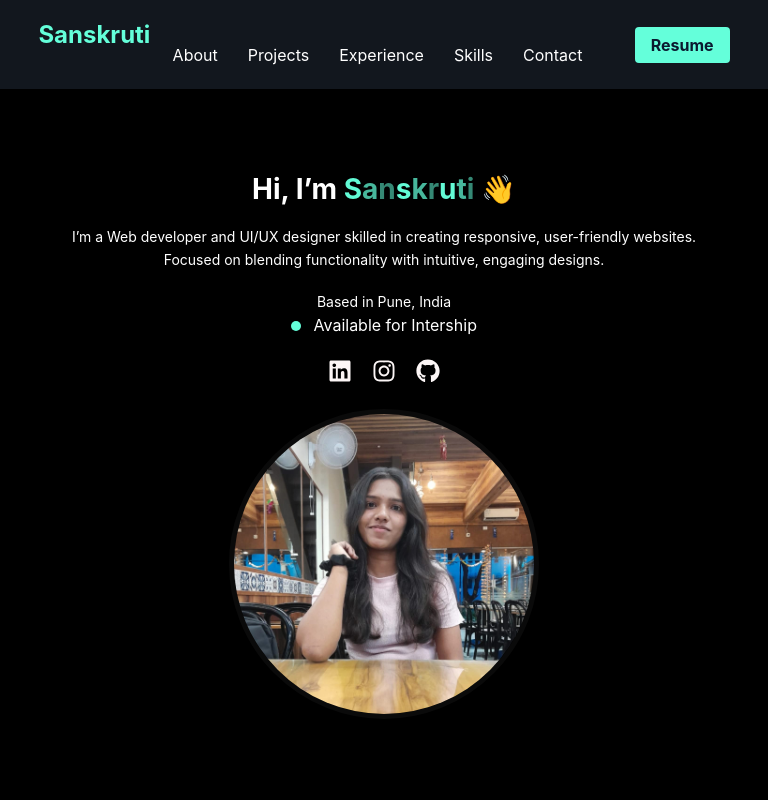
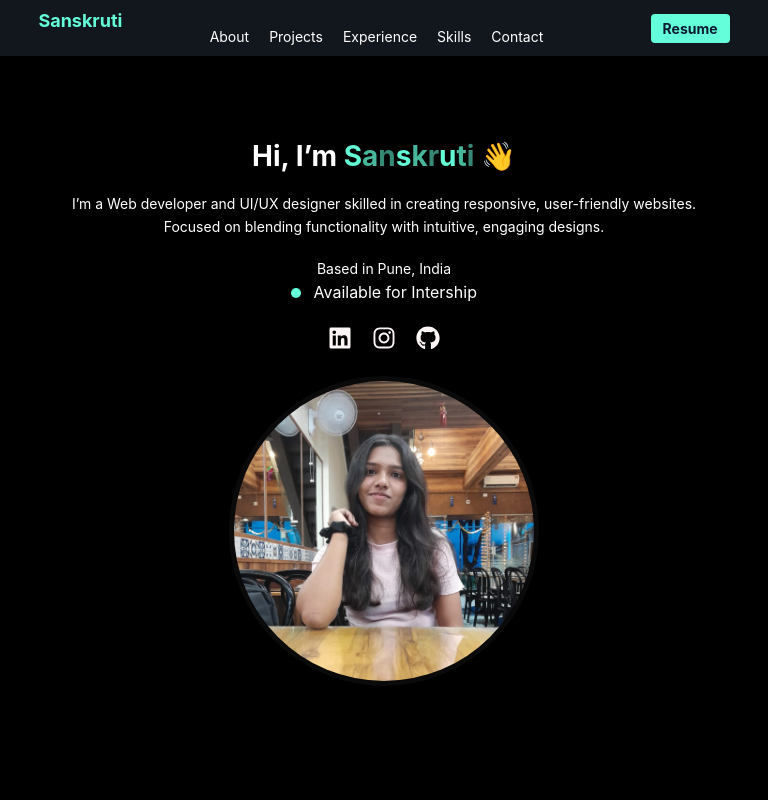
Before and after one commit to sanskrutiahire23/portfolio, a React (Create React App) app: page / in a window 768 px wide. Shown: the top 800 px of the page. Built offline with nearby package versions, Linux system fonts and the light colour scheme.

Commit message:
Update Header.css

```diff
--- a/src/Components/Header.css
+++ b/src/Components/Header.css
@@ -1,6 +1,6 @@
 .header {
   background-color: #12171e;
-  padding: 20px 0;
+  padding: 10px 0; /* Reduce vertical padding */
   position: sticky;
   top: 0;
   z-index: 1000;
@@ -17,7 +17,7 @@
 }
 
 .logo {
-  font-size: 24px;
+  font-size: 20px; /* Slightly smaller font size for the logo */
   font-weight: bold;
   color: #64ffda;
 }
@@ -25,13 +25,13 @@
 .nav-links {
   display: flex;
   align-items: center;
-  gap: 30px; /* Space between navigation links */
+  gap: 20px; /* Reduce space between navigation links */
 }
 
 .nav-links ul {
   list-style: none;
   display: flex;
-  gap: 30px;
+  gap: 20px; /* Reduce space between links */
   margin: 0;
   padding: 0;
 }
@@ -39,7 +39,7 @@
 .nav-links a {
   color: white;
   text-decoration: none;
-  font-size: 16px;
+  font-size: 14px; /* Slightly smaller font size for navigation links */
   transition: color 0.3s ease;
 }
 
@@ -53,14 +53,15 @@
 }
 
 .btn-download-cv {
-  padding: 8px 16px;
+  padding: 6px 12px; /* Reduce padding of the button */
   background: #64ffda;
   color: #0a192f;
   border-radius: 4px;
   text-decoration: none;
   font-weight: bold;
-  margin-left: 30px; /* Space between links and button */
+  margin-left: 20px; /* Reduce space between links and button */
   white-space: nowrap; /* Prevents the button text from wrapping */
+  font-size: 14px; /* Slightly smaller font size for the button */
 }
 
 .btn-download-cv:hover {
@@ -77,18 +78,19 @@
 
   .nav-links {
     flex-direction: column; /* Stack navbar links vertically */
-    gap: 20px; /* Increase gap for spacing between navbar links */
-    margin-top: 20px; /* Add space between the resume button and navbar links */
+    gap: 15px; /* Reduce gap for spacing between navbar links */
+    margin-top: 15px; /* Add space between the resume button and navbar links */
   }
 
   .btn-download-cv {
     margin-left: 0; /* Remove margin on smaller screens */
-    margin-top: 20px; /* Add space between resume button and navbar links */
-    font-size: 14px; /* Slightly smaller font size for smaller screens */
+    margin-top: 15px; /* Add space between resume button and navbar links */
+    font-size: 12px; /* Slightly smaller font size for smaller screens */
   }
 
   .logo {
-    margin-bottom: 20px; /* Add space between logo and resume button */
+    margin-bottom: 15px; /* Add space between logo and resume button */
+    font-size: 18px; /* Slightly smaller font size for logo */
   }
 }
 
@@ -101,15 +103,12 @@
 
   .nav-links {
     flex-direction: row; /* Align navbar links horizontally */
-    gap: 30px; /* Maintain standard gap between links */
+    gap: 20px; /* Reduce gap between links */
   }
 
   .btn-download-cv {
-    margin-left: 30px; /* Space between navbar links and button */
-    font-size: 16px; /* Standard font size for larger screens */
+    margin-left: 20px; /* Reduce space between navbar links and button */
+    font-size: 14px; /* Standard font size for larger screens */
     margin-top: 0; /* Remove top margin */
   }
 }
-html {
-  scroll-behavior: smooth; /* Enables smooth scrolling across the page */
-}
```
